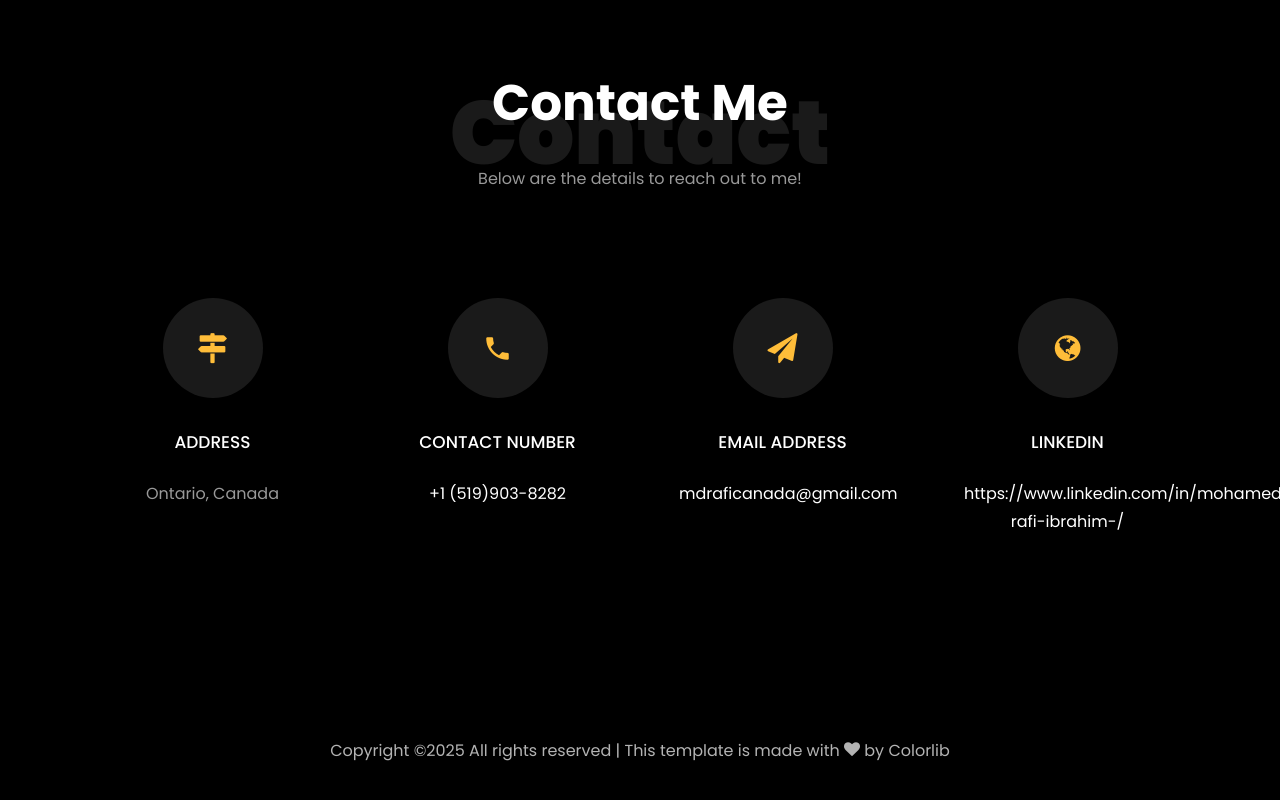
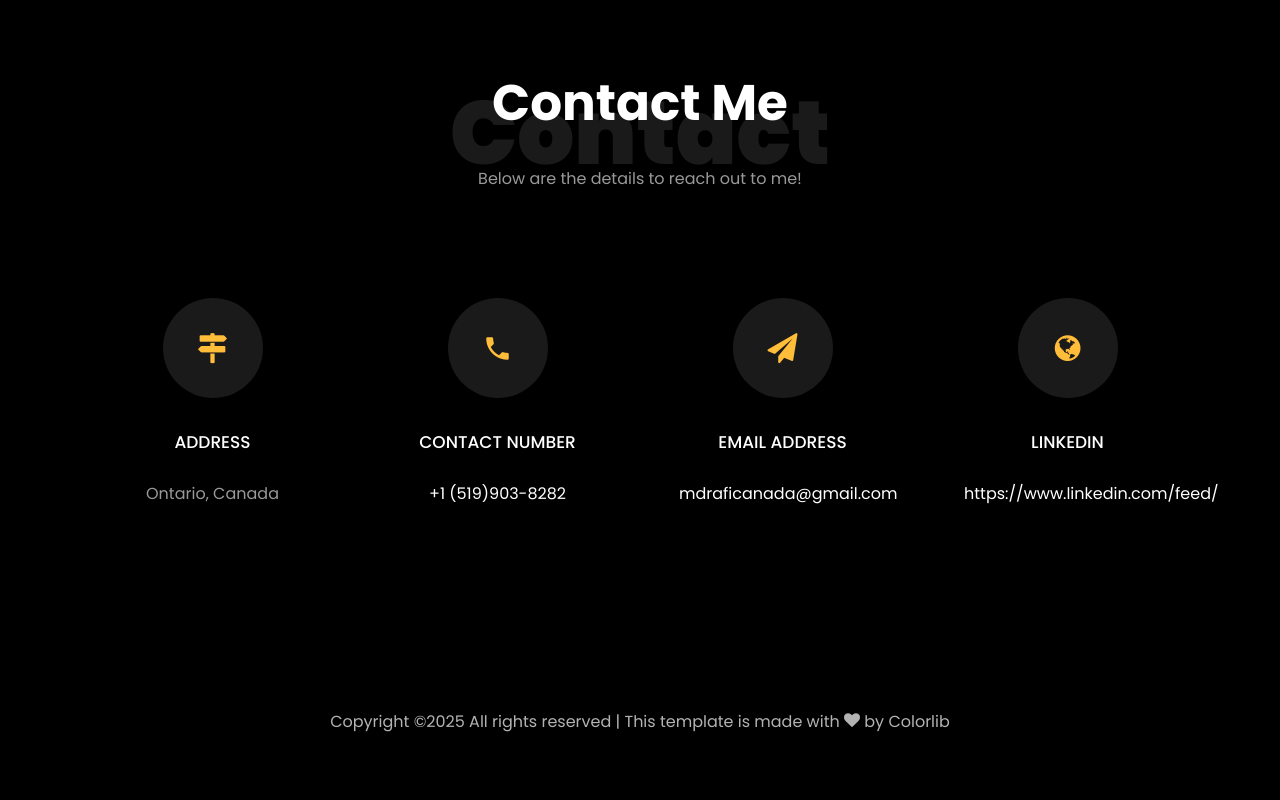
Before and after one commit to mohamedrafiibrahim/portfolio, a plain HTML site: page index.html in a window 1280 px wide. Shown: the part 4825-5625 px from the top of the page. Drawn offline with Linux system fonts and the light colour scheme; animation ran at ten frames a second; files whose address does not match are found by name.

Commit message:
Update index.html

```diff
--- a/index.html
+++ b/index.html
@@ -585,7 +585,7 @@
           			<span class="icon-globe"></span>
           		</div>
           		<h3 class="mb-4">LinkedIn</h3>
-	            <p><a href="https://www.linkedin.com/in/mohamed-rafi-ibrahim-731975173/">https://www.linkedin.com/in/mohamed-rafi-ibrahim-/</a></p>
+	            <p><a href="https://www.linkedin.com/in/mohamed-rafi-ibrahim-731975173/">https://www.linkedin.com/feed/</a></p>
 	          </div>
           </div>
    </div>
```
